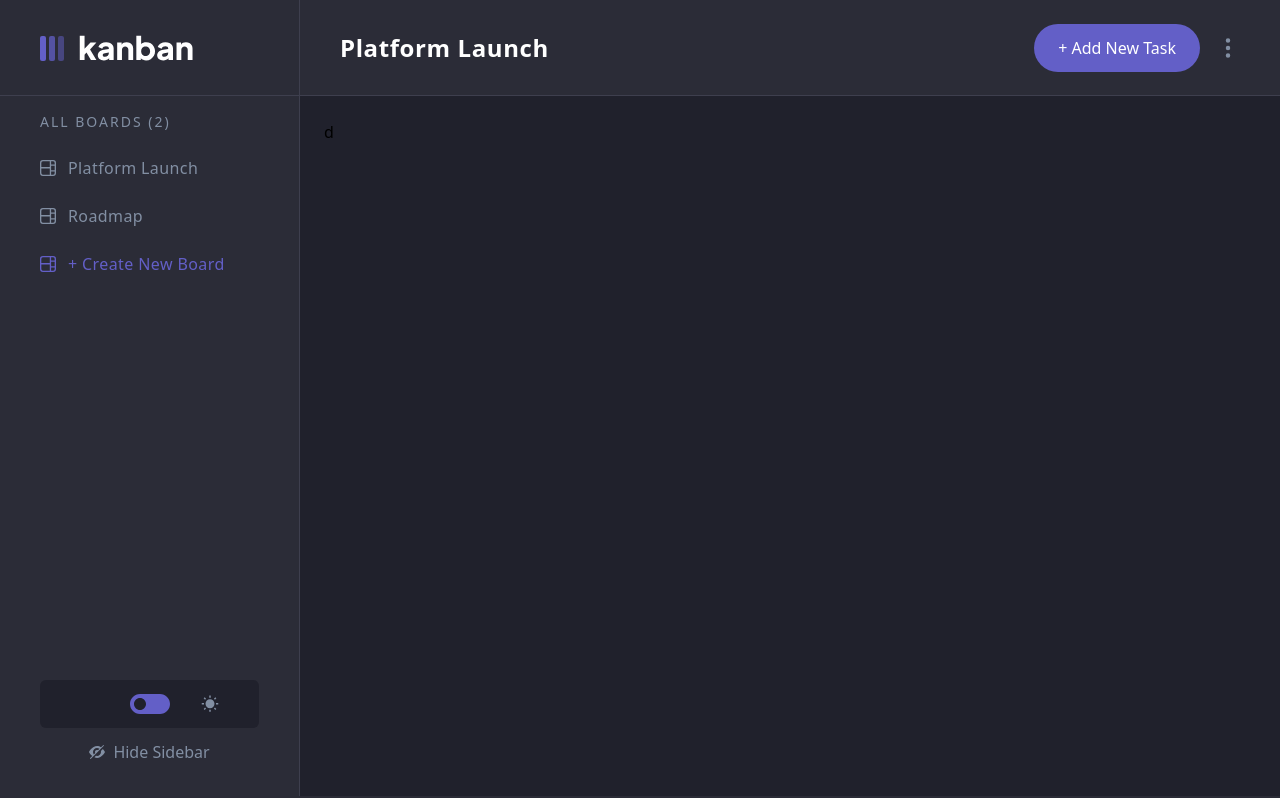
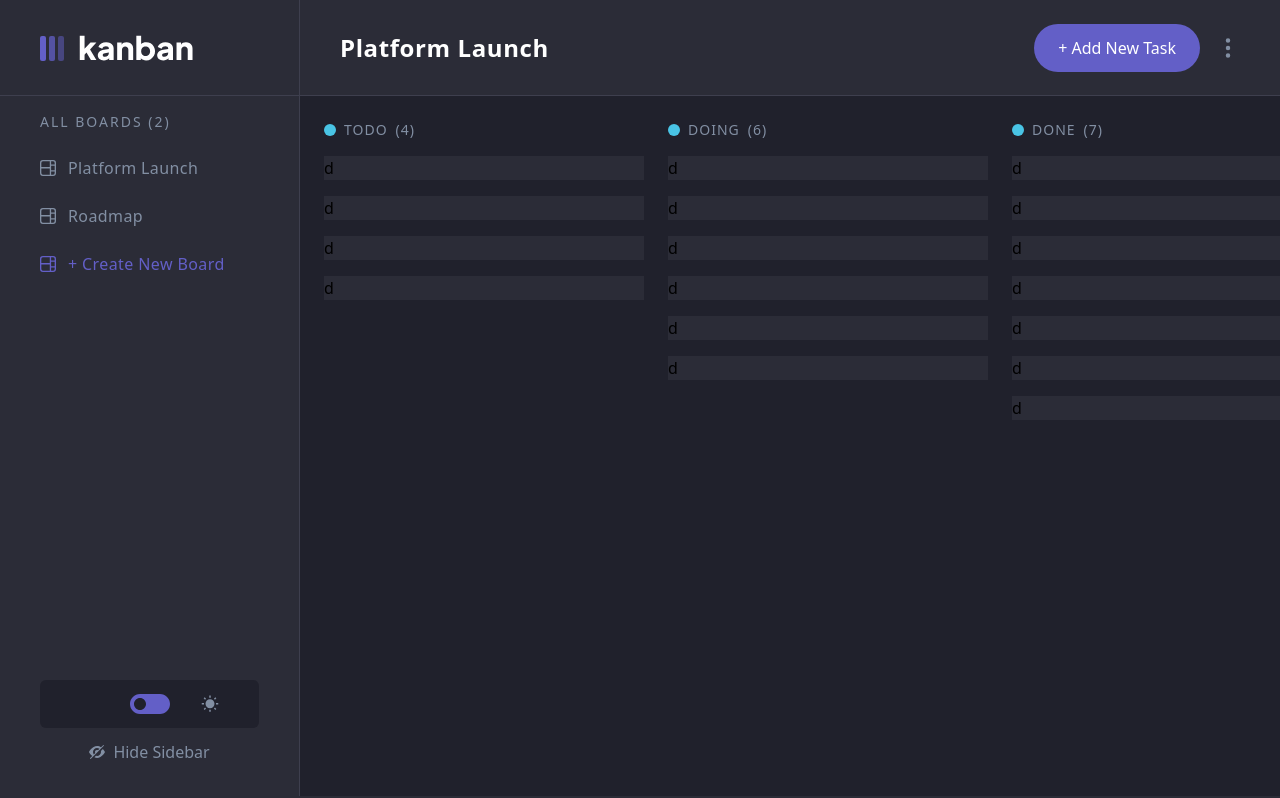
Before and after one commit to Cakinn1/Kanban-taskboard, a React (Create React App) app: page / in a window 1280 px wide. Built offline with nearby package versions, Linux system fonts and the light colour scheme; some icons are missing.

Commit message:
started column task & refactored code

```diff
--- a/src/App.tsx
+++ b/src/App.tsx
@@ -1,13 +1,37 @@
+import { useState } from "react";
 import data from "./data/data.json";
 import Main from "./pages/Main";
 import Nav from "./pages/Nav";
+
+export interface KanbanTaskProps {
+  description: string;
+  id: number;
+  status: string;
+  statusId: number;
+  title: string;
+  subtasks: {
+    title: string;
+    isCompleted: boolean;
+  }[];
+}
+
+export interface KabanDataColumnProps {
+  id: number;
+  name: string;
+  tasks: KanbanTaskProps[];
+}
+
 export default function App() {
-  console.log(data.boards);
+  const [kanbanData, setKanbanData] = useState<KabanDataColumnProps[]>(data.boards[0].columns);
+  //  we are filtering it by the name "platform launch",
+  //  change later to make dynamic
+
+
 
   return (
     <div className="h-screen">
       <Nav />
-      <Main />
+      <Main kanbanData={kanbanData} />
     </div>
   );
 }
--- /dev/null
+++ b/src/components/mainboad/Column.tsx
@@ -0,0 +1,18 @@
+import React from "react";
+import { KabanDataColumnProps } from "../../App";
+import Title from "./Title";
+import ColumnTask from "./ColumnTask";
+
+export default function Column(props: KabanDataColumnProps) {
+  const { id, name, tasks } = props;
+  return (
+    <div className="space-y-4">
+      <Title name={name} tasks={tasks} id={id} />
+      <div className="space-y-4">
+        {tasks.map((task) => {
+          return <ColumnTask {...task} />;
+        })}
+      </div>
+    </div>
+  );
+}
--- /dev/null
+++ b/src/components/mainboad/ColumnTask.tsx
@@ -0,0 +1,13 @@
+import React from 'react'
+import { KanbanTaskProps } from '../../App'
+
+export default function ColumnTask(props: KanbanTaskProps) {
+  const {description, id, status, statusId, subtasks,title} = props
+  return (
+    <section className='w-[320px]'>
+      <div className='bg-[#2B2C37]'>
+        d
+      </div>
+    </section>
+  )
+}
--- /dev/null
+++ b/src/components/mainboad/Title.tsx
@@ -0,0 +1,13 @@
+import React from "react";
+import { KabanDataColumnProps } from "../../App";
+
+export default function Title(props: KabanDataColumnProps) {
+  const { id, name, tasks } = props;
+  return (
+    <div className="flex uppercase tracking-[1px] text-sm text-[#828fa3] items-center gap-x-2">
+      <div className="bg-[#49C4E5] h-3 w-3 rounded-full"></div>
+      <h1>{name}</h1>
+      <p>({tasks.length})</p>
+    </div>
+  );
+}
--- a/src/pages/Main.tsx
+++ b/src/pages/Main.tsx
@@ -1,10 +1,32 @@
+import { KabanDataColumnProps } from "../App";
+import Column from "../components/mainboad/Column";
 import RightBoard from "./RightBoard";
 
-export default function Main() {
+interface MainProps {
+  kanbanData: KabanDataColumnProps[];
+}
+
+export default function Main(props: MainProps) {
+  const { kanbanData } = props;
+
+  console.log(kanbanData)
   return (
-    <section className="flex" style={{ height: "calc(100vh - 100px)" }}>
+    <section className="flex  " style={{ height: "calc(100vh - 100px)" }}>
       <RightBoard />
-      <div className="flex-1 p-6 ml-[300px] bg-[#20212C]">d</div>
+      <div className="flex-1 ml-[300px] p-6 overflow-x-scroll bg-[#20212C]">
+        <div className="w-[100vw] flex gap-x-6">
+          {kanbanData.map((data) => {
+            return (
+              <Column
+                id={data.id}
+                name={data.name}
+                tasks={data.tasks}
+                key={data.id}
+              />
+            );
+          })}
+        </div>
+      </div>
     </section>
   );
 }
```
